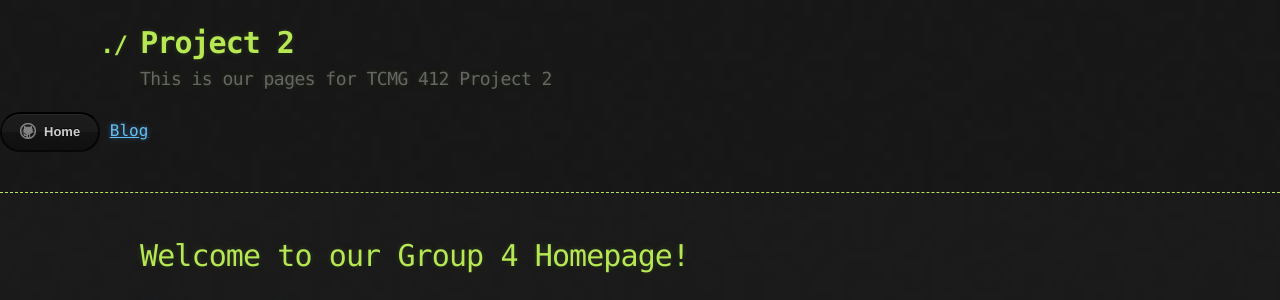
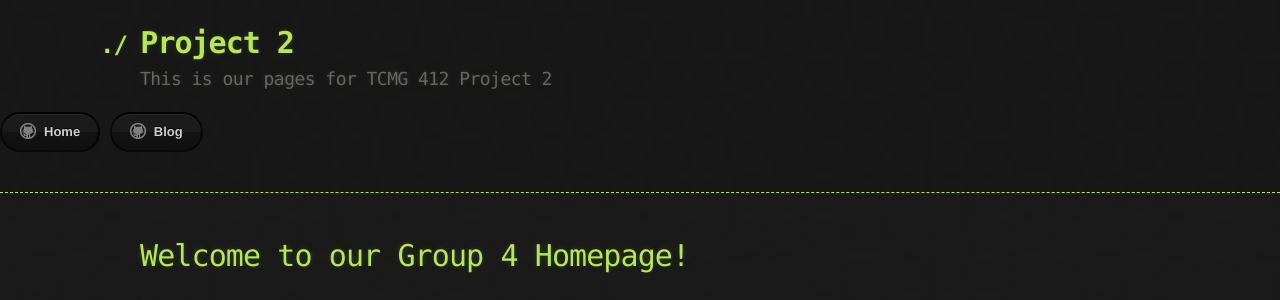
Before and after one commit to Spring22TCMG412Group4/Project2, a Jekyll site: the page built from index.md, in a window 1280 px wide. Shown: the top 300 px of the page. Built offline with Jekyll 4.4.1, drawn with Linux system fonts in a browser that asks for light colours.

Commit message:
Update default.html

```diff
--- a/_layouts/default.html
+++ b/_layouts/default.html
@@ -22,7 +22,7 @@
 
       <section id="Navigation Bar">
           <a href="https://spring22tcmg412group4.github.io/Project2/"class="btn btn-github"><span class="icon"></span>Home</a>
-          <a href="https://spring22tcmg412group4.github.io/Project2/postspace.html">Blog</a>
+          <a href="https://spring22tcmg412group4.github.io/Project2/postspace.html"class="btn btn-github"><span class="icon"></span>Blog</a>
         </section>
     </header>
 
```
